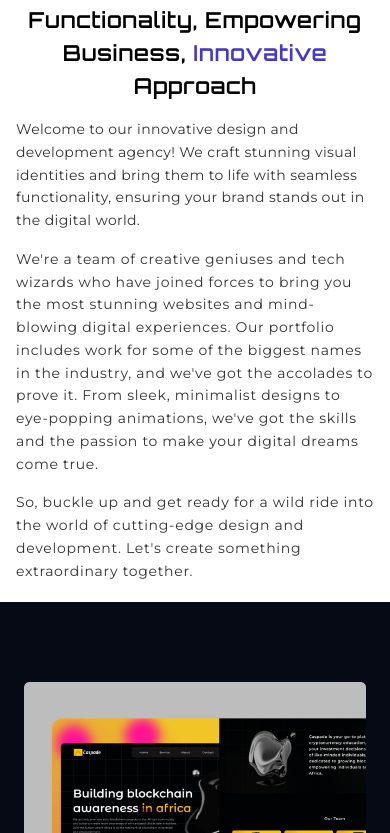
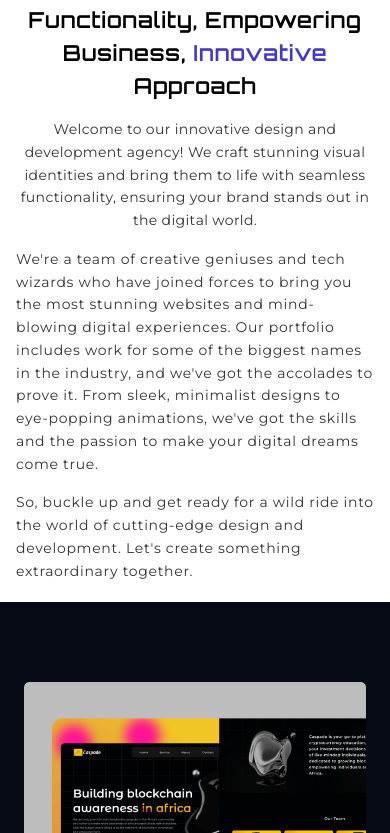
Before and after one commit to itsadaeze/Dlab, a React (Create React App) app: page / in a window 390 px wide. Shown: the part 831-1664 px from the top of the page. Built offline with nearby package versions, Linux system fonts and the light colour scheme.

Commit message:
worked on responsiveness

```diff
--- a/src/components/about.js
+++ b/src/components/about.js
@@ -23,7 +23,7 @@ const About = () => {
         </h1>
 
 
-        <h3 className="text-[#333] font-montserrat text-left tracking-wide md:tracking-wider lg:tracking-widest text-[14px] md:text-[20px] lg:text-[24px] leading-relaxed mt-[1rem] px-[1rem] md:mt-[2rem] md:px-[2rem] " >
+        <h3 className="text-[#333] font-montserrat  tracking-wide md:tracking-wider lg:tracking-widest text-[14px] md:text-[20px] lg:text-[24px] leading-relaxed mt-[1rem] px-[1rem] md:mt-[2rem] md:px-[2rem] " >
           Welcome to our innovative design and development agency! We craft
           stunning visual identities and bring them to life with seamless
           functionality, ensuring your brand stands out in the digital world.
--- a/src/components/service.js
+++ b/src/components/service.js
@@ -71,7 +71,7 @@ const Service = () => {
          onMouseLeave={handleCardLeave}
        >
            <h2
-              className={`text-[24px] font-bold text-[#828282]  w-full font-orbitron  md:text-[28px] lg:text-[30px]  ${index === hoveredCard ? 'text-white' : 'text-[#828282]'}`}
+              className={`text-[24px] font-bold text-[#828282] text-center w-full font-orbitron  md:text-[28px] lg:text-[30px]  ${index === hoveredCard ? 'text-white' : 'text-[#828282]'}`}
             >
               {card.title}
             </h2>
```
